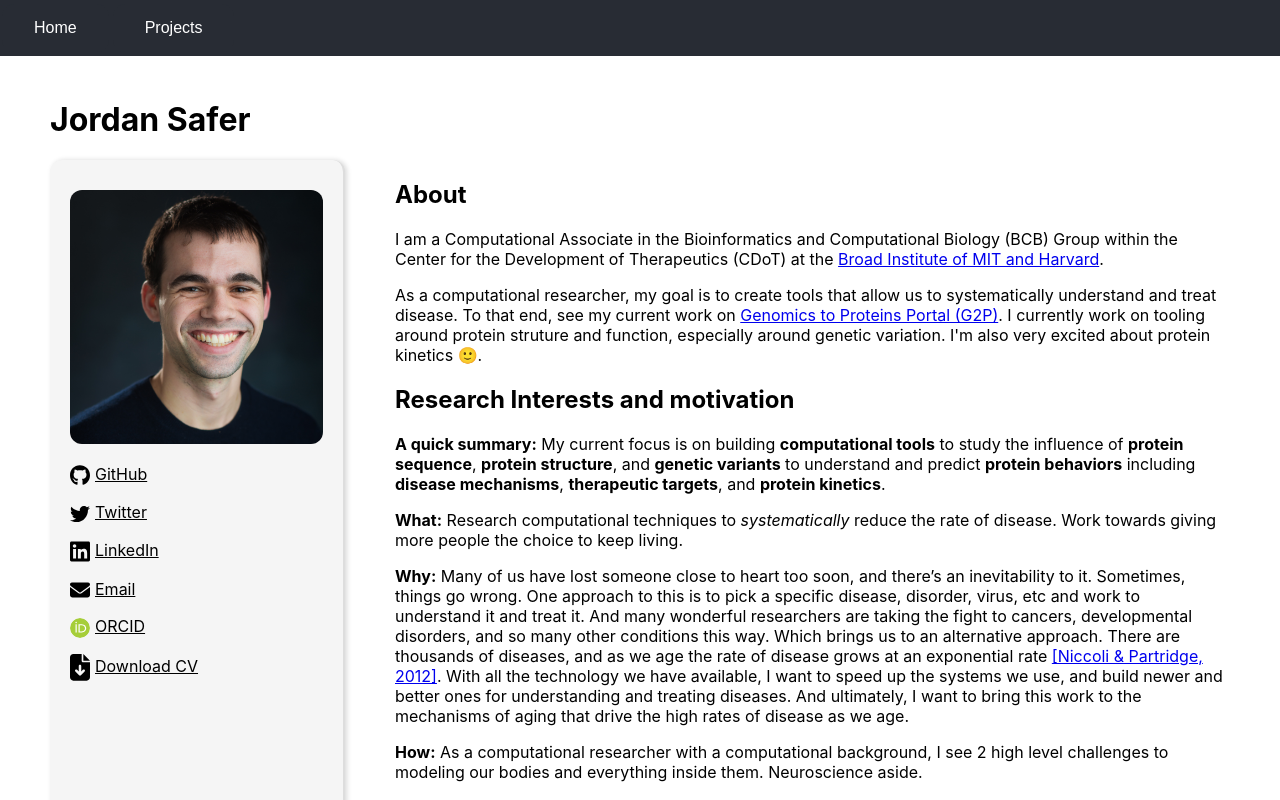
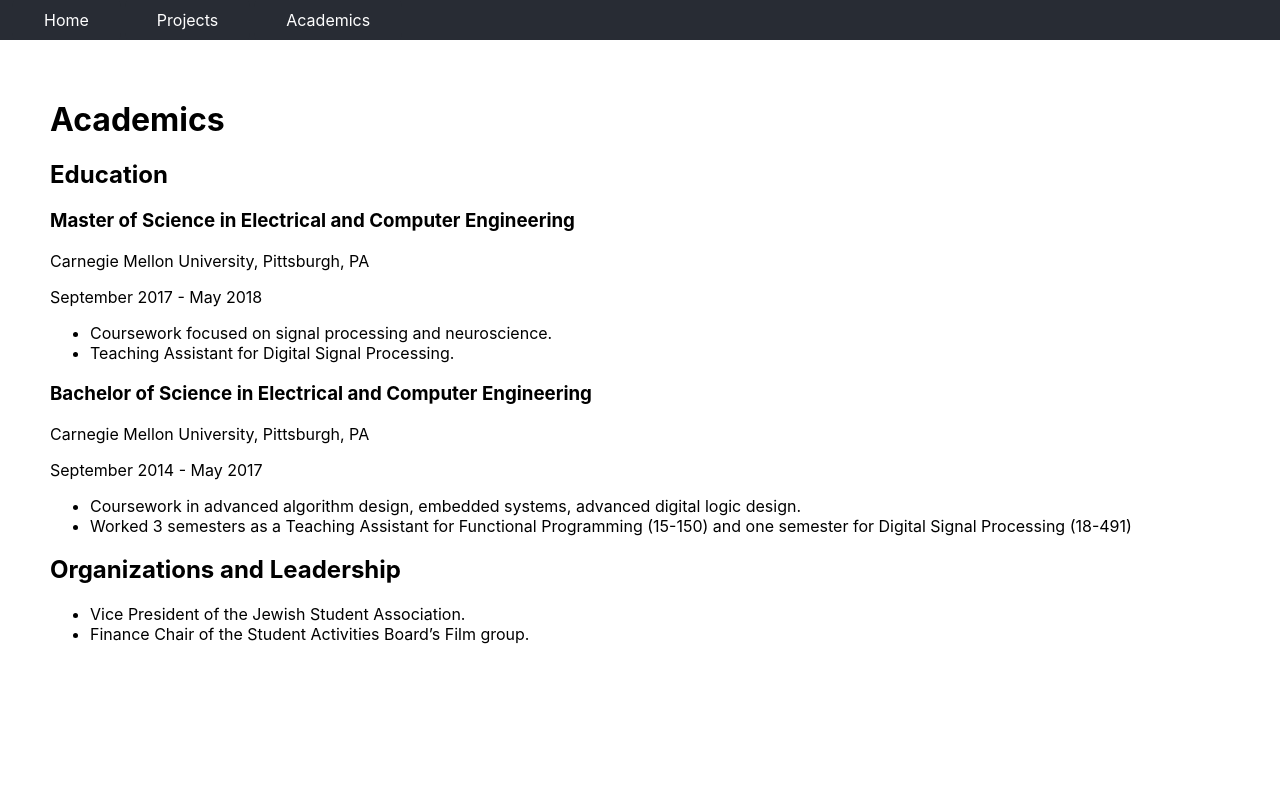
Before and after one commit to jordansafer/jordansafer.github.io, a React (Create React App) app: page /academics in a window 1280 px wide. Shown: the top 800 px of the page. Built offline with nearby package versions, Linux system fonts and the light colour scheme.

Commit message:
url paths and academics

```diff
--- a/package.json
+++ b/package.json
@@ -14,6 +14,7 @@
     "gh-pages": "^6.0.0",
     "react": "^18.2.0",
     "react-dom": "^18.2.0",
+    "react-router-dom": "^6.21.1",
     "react-scripts": "5.0.1",
     "web-vitals": "^2.1.4"
   },
--- /dev/null
+++ b/src/Academics.js
@@ -0,0 +1,39 @@
+import React from 'react';
+
+const link491 = "https://course.ece.cmu.edu/~ece491/";
+
+const Academics = () => (
+  <div>
+    <h1>Academics</h1>
+    <section>
+      <h2>Education</h2>
+      <div className="education-section">
+        <h3>Master of Science in Electrical and Computer Engineering</h3>
+        <p>Carnegie Mellon University, Pittsburgh, PA</p>
+        <p>September 2017 - May 2018</p>
+        <ul>
+          <li>Coursework focused on signal processing and neuroscience.</li>
+          <li>Teaching Assistant for Digital Signal Processing.</li>
+        </ul>
+
+        <h3>Bachelor of Science in Electrical and Computer Engineering</h3>
+        <p>Carnegie Mellon University, Pittsburgh, PA</p>
+        <p>September 2014 - May 2017</p>
+        <ul>
+          <li>Coursework in advanced algorithm design, embedded systems, advanced digital logic design.</li>
+          <li>Worked 3 semesters as a Teaching Assistant for Functional Programming (15-150) and one semester for Digital Signal Processing (18-491)</li>
+        </ul>
+      </div>
+    </section>
+
+    <section>
+      <h2>Organizations and Leadership</h2>
+      <ul>
+        <li>Vice President of the Jewish Student Association.</li>
+        <li>Finance Chair of the Student Activities Board’s Film group.</li>
+      </ul>
+    </section>
+  </div>
+);
+
+export default Academics;
--- a/src/App.css
+++ b/src/App.css
@@ -94,6 +94,7 @@
   top: 0;
   width: 100%;
   z-index: 1;
+  padding: 10px;
 }
 
 /* for site page just put margins so it doesn't overlap with nav bar */
--- a/src/App.js
+++ b/src/App.js
@@ -1,7 +1,12 @@
+
+
 import React from 'react';
+import { BrowserRouter as Router, Route, Routes, Link } from 'react-router-dom';
+
 import './App.css';
 import Home from './Home';
 import Projects from './Projects';
+import Academics from './Academics';
 
 // Future sections:
 // Home: my picture and a little about me
@@ -11,50 +16,34 @@
 // CV: PDF CV
 // Contact: just email? not phone or address probably. maybe linkedin
 
-// TODO make each page have a separate path
-
-const Academics = () => (
+// 404 page
+const NoMatch = () => (
   <div>
-    <h1>Academics</h1>
-    <p>list degrees, awards section, tech skills, vertically</p>
+    <h1>404</h1>
+    <p>Page not found</p>
   </div>
 );
 
 class App extends React.Component {
-  constructor(props) {
-    super(props);
-    this.state = { page: 'home' };
-  }
-
-  navigate(page) {
-    this.setState({ page });
-  }
-
   render() {
-    let Page;
-    switch (this.state.page) {
-      case 'home':
-        Page = Home;
-        break;
-      case 'projects':
-        Page = Projects;
-        break;
-      default:
-        Page = Home;
-    }
-
-    // new version with some css classes for styling and a comment explain
-    // what styling is brought by each class
     return (
-      <div>
-        <nav className='navBar'>
-          <button className="navButton" onClick={() => this.navigate('home')}>Home</button>
-          <button className="navButton" onClick={() => this.navigate('projects')}>Projects</button>
-        </nav>
-        <div className="sitePage">
-          <Page />
+      <Router>
+        <div>
+          <nav className='navBar'>
+            <Link to="/" className="navButton">Home</Link>
+            <Link to="/projects" className="navButton">Projects</Link>
+            <Link to="/academics" className="navButton">Academics</Link>
+          </nav>
+          <div className="sitePage">
+            <Routes>
+              <Route exact path="/" element={<Home />} />
+              <Route path="/projects" element={<Projects />} />
+              <Route path="/academics" element={<Academics />} />
+              <Route path="*" element={<NoMatch />} />
+            </Routes>
+          </div>
         </div>
-      </div>
+      </Router>
     );
   }
 }
--- a/src/Home.css
+++ b/src/Home.css
@@ -9,6 +9,11 @@
     .container {
       flex-direction: column;
     }
+  }
+
+  .page-heading {
+    /* centered horizontally */
+    text-align: center;
   }
 
   .sidebar {
--- a/src/Home.js
+++ b/src/Home.js
@@ -14,7 +14,7 @@
 const Home = () => {
     return (
         <>
-        <h1>Jordan Safer</h1>
+        <h1 className='page-heading'>Jordan Safer</h1>
       <div className="container">
         <div className="sidebar">
           <img src={headshot} alt="Jordan Safer" />
```
Also changed, not shown: 1 other file (tests, documents, lock files or other folders).
